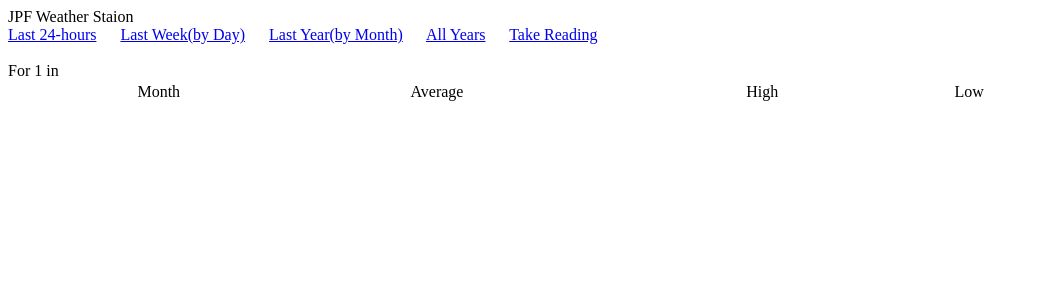
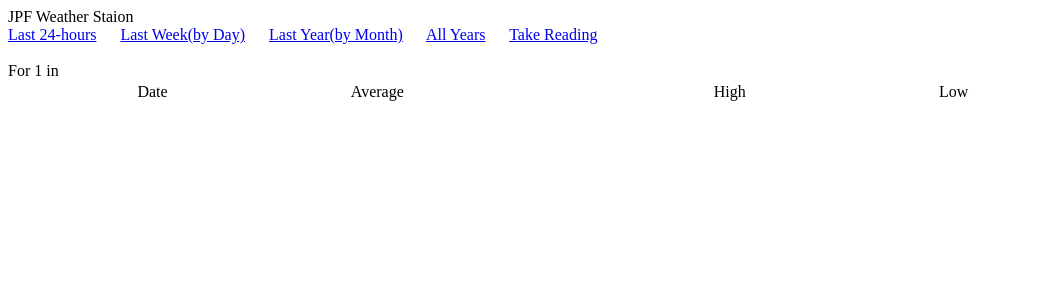
Before and after one commit to Jethro82/WeatherStation, a PHP site: page /Month.php?y=1 in a window 1280 px wide. Shown: the top 300 px of the page, without its empty margins (0-1038 px from the left). Run offline with PHP 8.4, Linux system fonts and the light colour scheme; data that the repository does not hold is empty.

Commit message:
Update Month.php

```diff
--- a/www/html/Month.php
+++ b/www/html/Month.php
@@ -5,7 +5,7 @@
 	echo $Year.'-'.$Month.'</Title>';
 	include '../Menu.htm';
 	echo 'For '.$Year.' in '.$Month.'<br>';
-	echo '<table width=80% align=center><td>Month<td>Average<td>High<td>Low<tr>';
+	echo '<table width=80% align=center><td>Date<td>Average<td>High<td>Low<tr>';
 	$GroupBy='Date';
 	$Condition='Year(Time)="'.$Year.'" and MonthName(Time)="'.$Month.'"';
 	$url='Date.php?d=';
```
